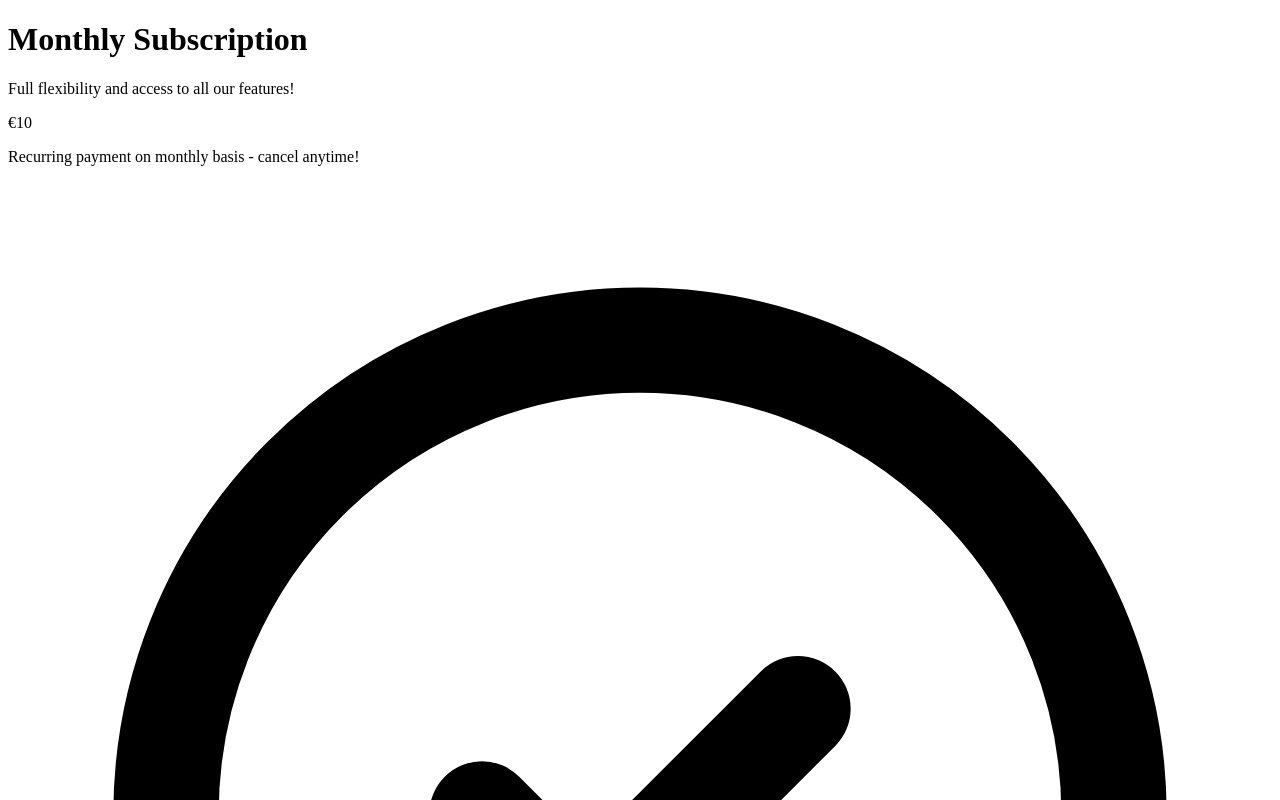
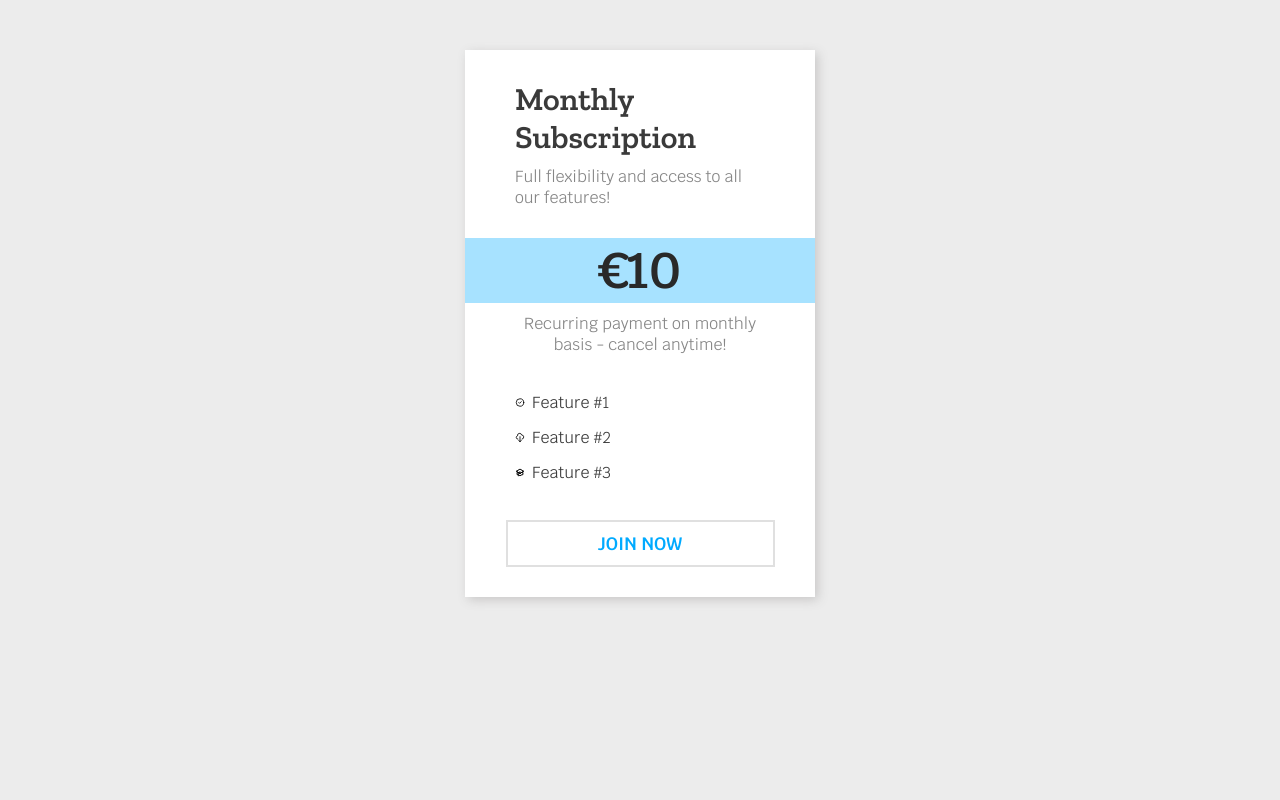
Before and after one commit to emmadismail/pricing-card, a plain HTML site: page index.html in a window 1280 px wide. Shown: the top 800 px of the page. Drawn offline with nearby package versions, Linux system fonts and the light colour scheme.

Commit message:
Created CSS File

```diff
--- a/styles/styles.css
+++ b/styles/styles.css
@@ -0,0 +1,88 @@
+html {
+  background-color: rgb(236, 236, 236);
+  font-family: "Krub", sans-serif;
+  font-weight: 400;
+}
+
+.card-container {
+  background-color: rgb(255, 255, 255);
+  width: 350px;
+  margin: 50px auto;
+  box-shadow: 3px 3px 10px rgb(201, 200, 200);
+}
+
+h1 {
+  color: rgb(58, 58, 58);
+  text-align: left;
+  padding: 30px 50px 0px 50px;
+  margin: 10px 0;
+  font-family: "Zilla Slab", serif;
+  font-weight: 600;
+}
+
+.card-info {
+  color: rgb(134, 134, 134);
+  text-align: left;
+  padding: 0 50px;
+  margin: 10px 0 30px 0;
+}
+
+.price {
+  color: rgb(41, 41, 41);
+  background-color: rgb(167, 226, 255);
+  text-align: center;
+  margin: 30px auto 10px auto;
+  font-size: 50px;
+  font-weight: 600;
+}
+
+.price-info {
+  color: rgb(134, 134, 134);
+  text-align: center;
+  margin: 10px 0 30px 0;
+  padding: 0 50px;
+}
+
+.sub-details {
+  width: 300px;
+  margin: 30px 50px;
+}
+
+.sub-feature {
+  display: flex;
+}
+
+.icon {
+  display: flex;
+  width: 10px;
+}
+
+.sub-feature-text {
+  color: rgb(58, 58, 58);
+  padding: 2px;
+  margin: 5px;
+}
+
+.button-container {
+  text-align: center;
+  margin: 30px 0 0 0;
+}
+
+.button {
+  color: rgb(0, 170, 255);
+  text-decoration: none;
+  text-transform: uppercase;
+  display: inline-block;
+  width: 70%;
+  padding: 10px;
+  margin: 0 0 30px 0;
+  border: 2px solid rgb(224, 224, 224);
+  font-size: 18px;
+  font-weight: 600;
+}
+
+.button:hover {
+  color: white;
+  background-color: rgb(0, 170, 255);
+  border: 2px solid rgb(255, 255, 255);
+}
```
Also changed, not shown: index.html (+1 -0 lines).
